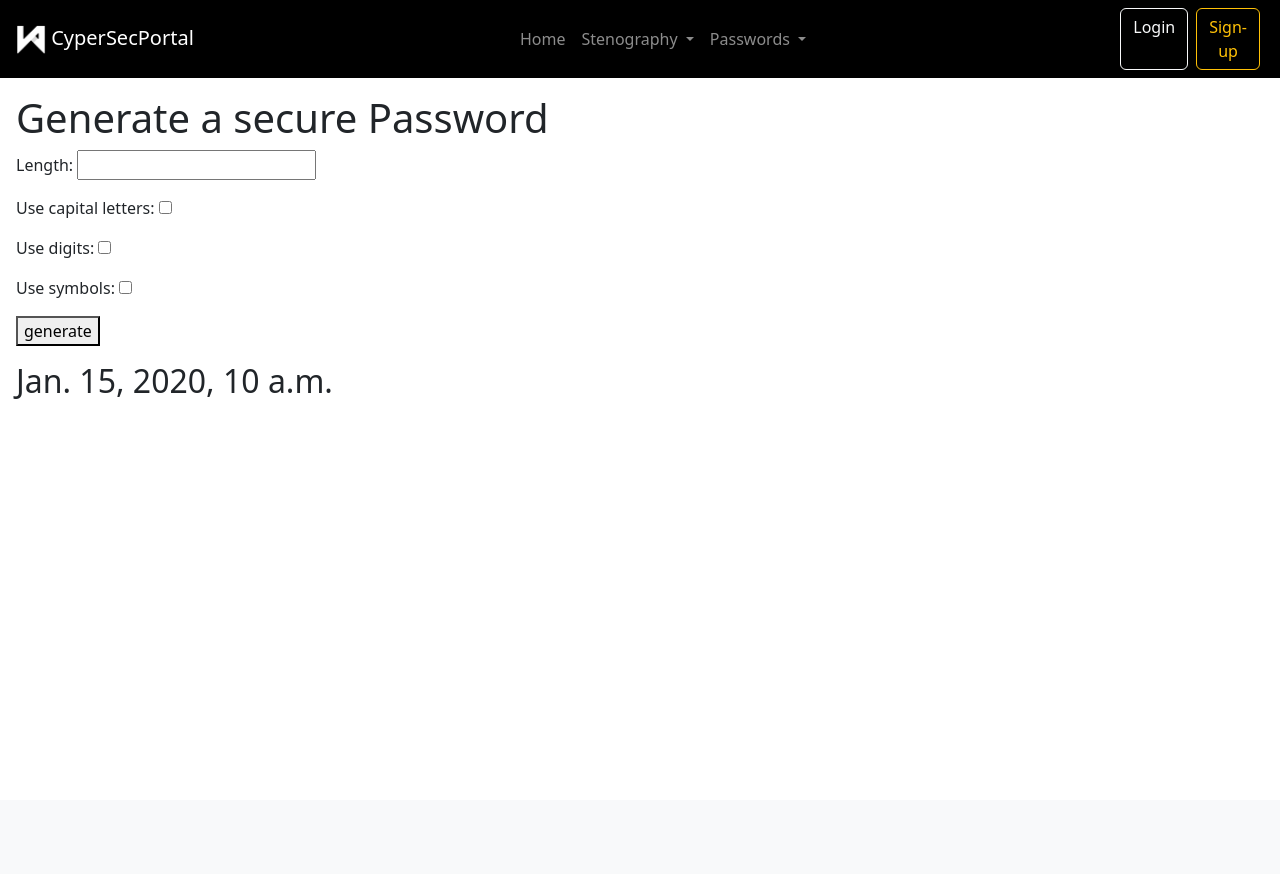
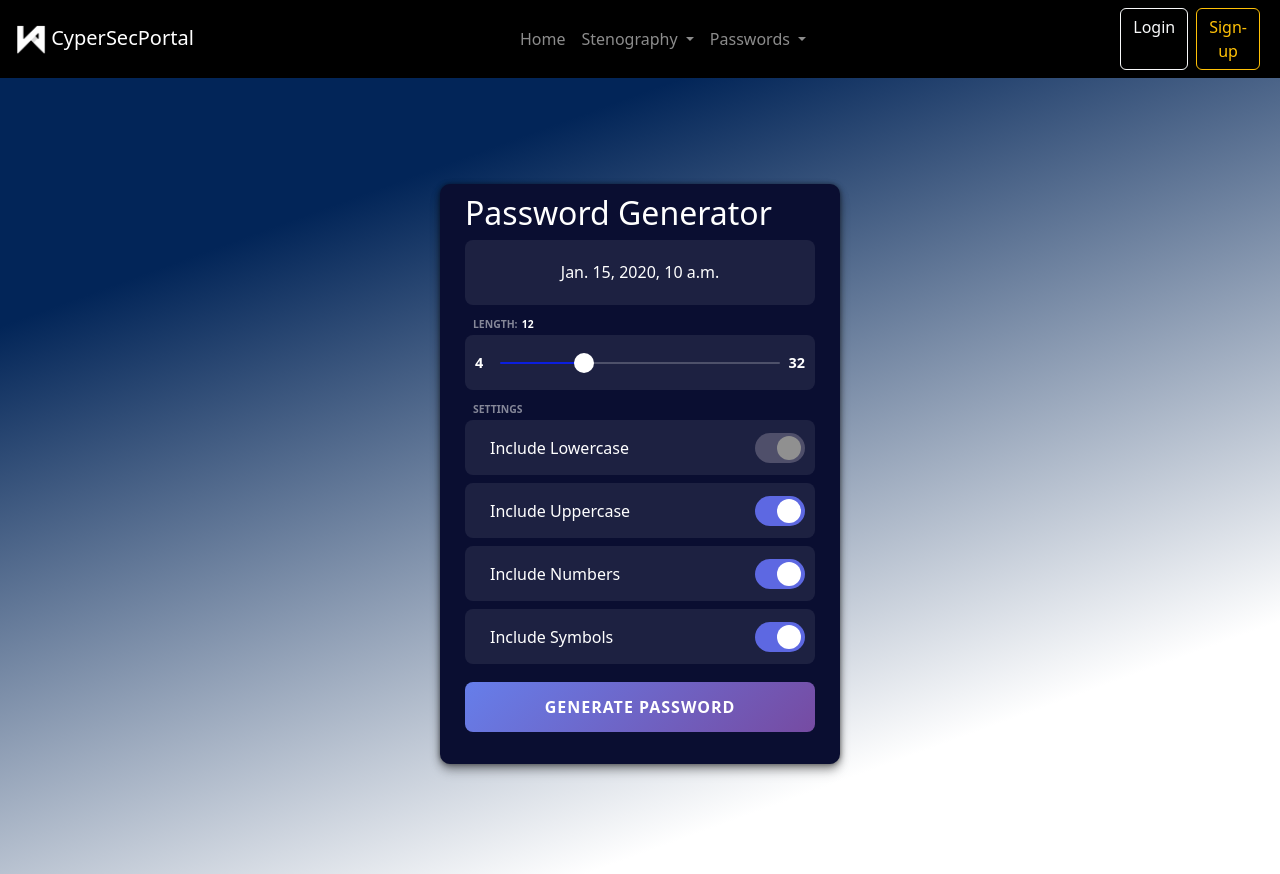
Before and after one commit to adelbables/CyperSecPortal, a Django app: template passwordGenerator/templates/password_generator.html in a window 1280 px wide. Before the commit the page ends 399 px from the top, so only its background shows below. Run offline with Django 4.2, Linux system fonts and the light colour scheme; tables that the repository leaves empty hold one stand-in row (values such as "Sample post"); the template is opened without the code that fills it: values that come from a table or form of the project are taken from there, most other values are stand-ins (such as "Sample title", 1, 10 or a date in 2020).

Commit message:
created better html template for password_generator

```diff
--- a/passwordGenerator/templates/password_generator.html
+++ b/passwordGenerator/templates/password_generator.html
@@ -1,20 +1,48 @@
 {% extends 'base.html' %}
+{% load static %}
 {% block title %}
     "Password Generator"
 {% endblock %}
 {% block contents %}
-    <h1>Generate a secure Password</h1>
-    <form enctype="multipart/form-data" method="post" action="">
-        {% csrf_token %}
-        <table>
-            <tbody>
-            {{ password_form.as_p }}
-            <p>
-                <button type="submit">generate</button>
-            </p>
+    <div class="body-pg">
+        <link rel="stylesheet" href="{% static "css/password_generator.css" %}">
+        <div class="container-pg">
+            <h2 class="title">Password Generator</h2>
+            <div class="result">
+                <div class="result__viewbox" id="result">{{ created_password }}</div>
+            </div>
+            <form method="post">
+                {% csrf_token %}
+                <div class="length range__slider" data-min="4" data-max="32">
+                    <div class="length__title field-title" data-length='0'>length:</div>
+                    <input id="slider" name="length" type="range" min="4" max="32" value="12" />
+                </div>
+                <div class="settings">
+                    <span class="settings__title field-title">settings</span>
 
-            </tbody>
-        </table>
-    </form>
-    <h2>{{ created_password }}</h2>
+                    <div class="setting">
+                        <input type="checkbox"  disabled checked />
+                        <label for="uppercase">Include Lowercase</label>
+                    </div>
+
+                    <div class="setting">
+                        <input type="checkbox" id="uppercase" name="use_capital_letters" checked />
+                        <label for="uppercase">Include Uppercase</label>
+                    </div>
+
+                    <div class="setting">
+                        <input type="checkbox" id="number" name="use_digits" checked />
+                        <label for="number">Include Numbers</label>
+                    </div>
+                    <div class="setting">
+                        <input type="checkbox" id="symbol" name="use_symbols" checked/>
+                        <label for="symbol">Include Symbols</label>
+                    </div>
+                </div>
+                <button type="submit" class="btn generate" id="generate">Generate Password</button>
+            </form>
+        </div>
+    </div>
+
+    <script type="text/javascript" src="{% static "js/password_generator.js" %}"></script>
 {% endblock %}
--- /dev/null
+++ b/static/css/password_generator.css
@@ -0,0 +1,202 @@
+ .body-pg {
+     min-height: 100vh;
+     background: linear-gradient(-20deg, rgb(255, 255, 255) 20%, #022558 80%);
+     color: white;
+     border: 0px;
+     margin: -20px -20px -20px -20px;
+	 display: flex;
+	 justify-content: center;
+	 align-items: center;
+}
+ .container-pg {
+	 margin: 40px 0;
+	 width: 400px;
+	 height: 580px;
+	 padding: 10px 25px;
+	 background: #0a0e31;
+	 border-radius: 10px;
+	 box-shadow: 0 0 5px rgba(0, 0, 0, 0.45), 0 4px 8px rgba(0, 0, 0, 0.35), 0 8px 12px rgba(0, 0, 0, 0.15);
+}
+
+ .result {
+	 position: relative;
+	 width: 100%;
+	 height: 65px;
+	 overflow: hidden;
+}
+
+ .result__viewbox {
+	 width: 100%;
+	 height: 100%;
+	 background: rgba(255, 255, 255, 0.08);
+	 border-radius: 8px;
+	 color: #fff;
+	 text-align: center;
+	 line-height: 65px;
+}
+
+ .field-title {
+	 position: absolute;
+	 top: -10px;
+	 left: 8px;
+	 transform: translateY(-50%);
+	 font-weight: 800;
+	 color: rgba(255, 255, 255, 0.5);
+	 text-transform: uppercase;
+	 font-size: 0.65rem;
+	 pointer-events: none;
+	 user-select: none;
+}
+
+ .range__slider {
+	 position: relative;
+	 width: 100%;
+	 height: calc(65px - 10px);
+	 display: flex;
+	 justify-content: center;
+	 align-items: center;
+	 background: rgba(255, 255, 255, 0.08);
+	 border-radius: 8px;
+	 margin: 30px 0;
+}
+
+ .range__slider::before, .range__slider::after {
+	 position: absolute;
+	 color: #fff;
+	 font-size: 0.9rem;
+	 font-weight: bold;
+}
+
+ .range__slider::before {
+	 content: attr(data-min);
+	 left: 10px;
+}
+
+ .range__slider::after {
+	 content: attr(data-max);
+	 right: 10px;
+}
+
+ .range__slider .length__title::after {
+	 content: attr(data-length);
+	 position: absolute;
+	 right: -16px;
+	 font-variant-numeric: tabular-nums;
+	 color: #fff;
+}
+
+ #slider {
+	 -webkit-appearance: none;
+	 width: calc(100% - (70px));
+	 height: 2px;
+	 border-radius: 5px;
+	 background: rgba(255, 255, 255, 0.314);
+	 outline: none;
+	 padding: 0;
+	 margin: 0;
+	 cursor: pointer;
+}
+ #slider::-webkit-slider-thumb {
+	 -webkit-appearance: none;
+	 width: 20px;
+	 height: 20px;
+	 border-radius: 50%;
+	 background: #fff;
+	 cursor: pointer;
+	 transition: all 0.15s ease-in-out;
+}
+
+ #slider::-moz-range-thumb {
+	 width: 20px;
+	 height: 20px;
+	 border: 0;
+	 border-radius: 50%;
+	 background: #fff;
+	 cursor: pointer;
+	 transition: background 0.15s ease-in-out;
+}
+ #slider::-moz-range-thumb:hover {
+	 background: #d4d4d4;
+}
+ .settings {
+	 position: relative;
+	 height: auto;
+	 display: flex;
+	 flex-direction: column;
+}
+ .settings .setting {
+	 position: relative;
+	 width: 100%;
+	 height: calc(65px - 10px);
+	 background: rgba(255, 255, 255, 0.08);
+	 border-radius: 8px;
+	 display: flex;
+	 align-items: center;
+	 padding: 10px 25px;
+	 color: #fff;
+	 margin-bottom: 8px;
+}
+ .settings .setting input {
+	 opacity: 0;
+	 position: absolute;
+}
+ .settings .setting input + label {
+	 user-select: none;
+}
+ .settings .setting input + label::before, .settings .setting input + label::after {
+	 content: "";
+	 position: absolute;
+	 transition: 150ms cubic-bezier(0.24, 0, 0.5, 1);
+	 transform: translateY(-50%);
+	 top: 50%;
+	 right: 10px;
+	 cursor: pointer;
+}
+ .settings .setting input + label::before {
+	 height: 30px;
+	 width: 50px;
+	 border-radius: 30px;
+	 background: rgba(214, 214, 214, 0.434);
+}
+ .settings .setting input + label::after {
+	 height: 24px;
+	 width: 24px;
+	 border-radius: 60px;
+	 right: 32px;
+	 background: #fff;
+}
+ .settings .setting input:checked + label:before {
+	 background: #5d68e2;
+	 transition: all 150ms cubic-bezier(0, 0, 0, 0.1);
+}
+ .settings .setting input:checked + label:after {
+	 right: 14px;
+}
+ .settings .setting input:focus + label:before {
+	 box-shadow: 0 0 0 2px rgba(255, 255, 255, 0.75);
+}
+ .settings .setting input:disabled + label:before, .settings .setting input:disabled + label:after {
+	 cursor: not-allowed;
+}
+ .settings .setting input:disabled + label:before {
+	 background: #4f4f6a;
+}
+ .settings .setting input:disabled + label:after {
+	 background: #909090;
+}
+ .btn.generate {
+	 user-select: none;
+	 position: relative;
+	 width: 100%;
+	 height: 50px;
+	 margin: 10px 0;
+	 border-radius: 8px;
+	 color: #fff;
+	 border: none;
+	 background-image: linear-gradient(135deg, #667eea 0%, #764ba2 100%);
+	 letter-spacing: 1px;
+	 font-weight: bold;
+	 text-transform: uppercase;
+	 cursor: pointer;
+	 transition: all 150ms ease;
+}
--- /dev/null
+++ b/static/js/password_generator.js
@@ -0,0 +1,35 @@
+
+// Clear the concole on every refresh
+console.clear();
+// set the body to full height
+// document.body.style.height = `${innerHeight}px`
+
+// Range Slider Properties.
+// Fill : The trailing color that you see when you drag the slider.
+// background : Default Range Slider Background
+const sliderProps = {
+	fill: "#0B1EDF",
+	background: "rgba(255, 255, 255, 0.214)",
+};
+
+// Selecting the Range Slider container which will effect the LENGTH property of the password.
+const slider = document.querySelector(".range__slider");
+
+// Text which will show the value of the range slider.
+const sliderValue = document.querySelector(".length__title");
+
+// Using Event Listener to apply the fill and also change the value of the text.
+slider.querySelector("input").addEventListener("input", event => {
+	sliderValue.setAttribute("data-length", event.target.value);
+	applyFill(event.target);
+});
+// Selecting the range input and passing it in the applyFill func.
+applyFill(slider.querySelector("input"));
+// This function is responsible to create the trailing color and setting the fill.
+function applyFill(slider) {
+	const percentage = (100 * (slider.value - slider.min)) / (slider.max - slider.min);
+	const bg = `linear-gradient(90deg, ${sliderProps.fill} ${percentage}%, ${sliderProps.background} ${percentage +
+			0.1}%)`;
+	slider.style.background = bg;
+	sliderValue.setAttribute("data-length", slider.value);
+}
```
